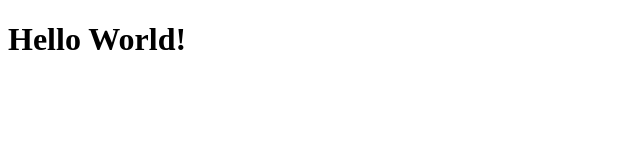
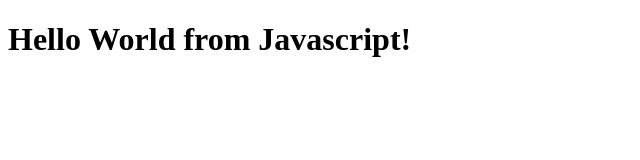
Before and after one commit to Rohit0174/namaste_react, a plain HTML site: page index.html in a window 1280 px wide. Shown: the whole page, without its empty margins (0-640 px from the left). Drawn offline with Linux system fonts and the light colour scheme.

Commit message:
Hello world program using javascript

```diff
--- a/index.html
+++ b/index.html
@@ -7,8 +7,13 @@
     <title>Document</title>
 </head>
 <body>
-    <div>
-        <h1>Hello World!</h1>
+    <div id="root">
+        <script>
+            const heading = document.createElement("h1");
+            heading.innerHTML = "Hello World from Javascript!";
+            const root = document.getElementById("root");
+            root.appendChild(heading);
+        </script>
     </div>
 </body>
 </html>
```
